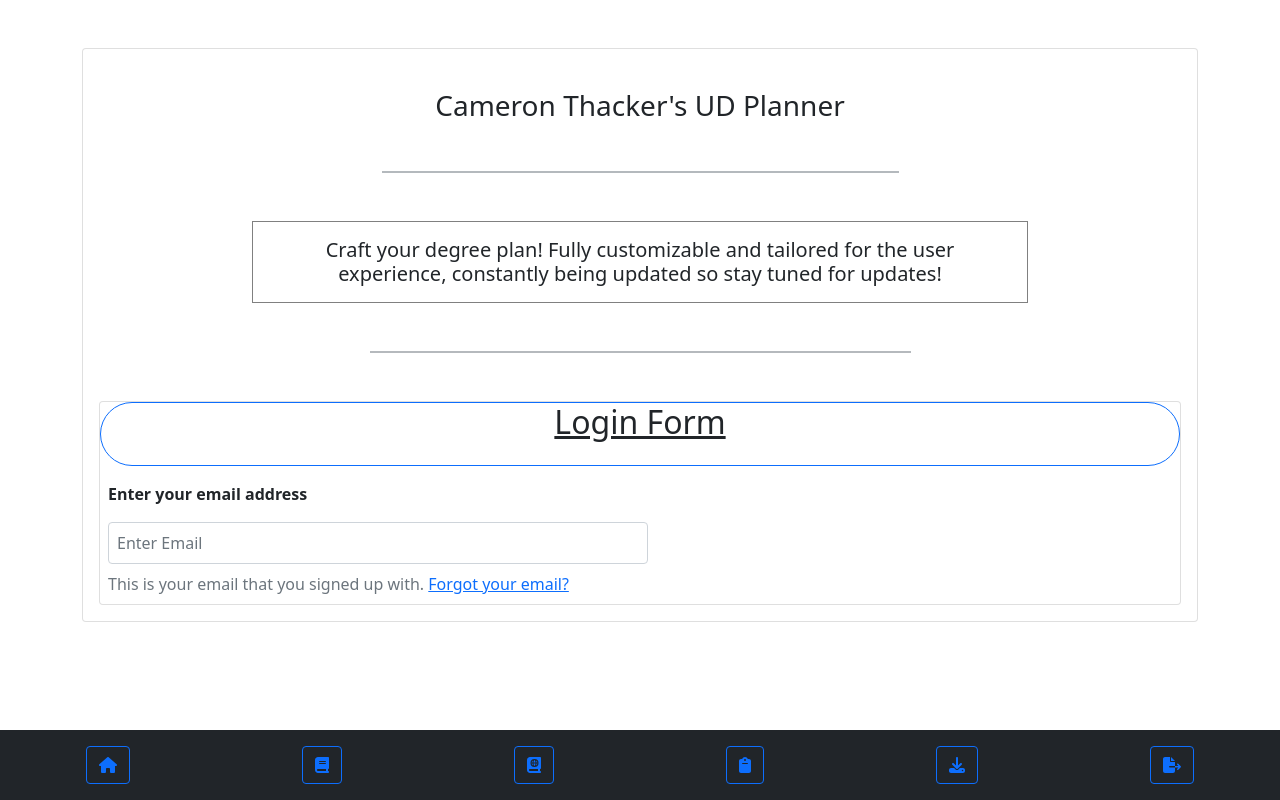
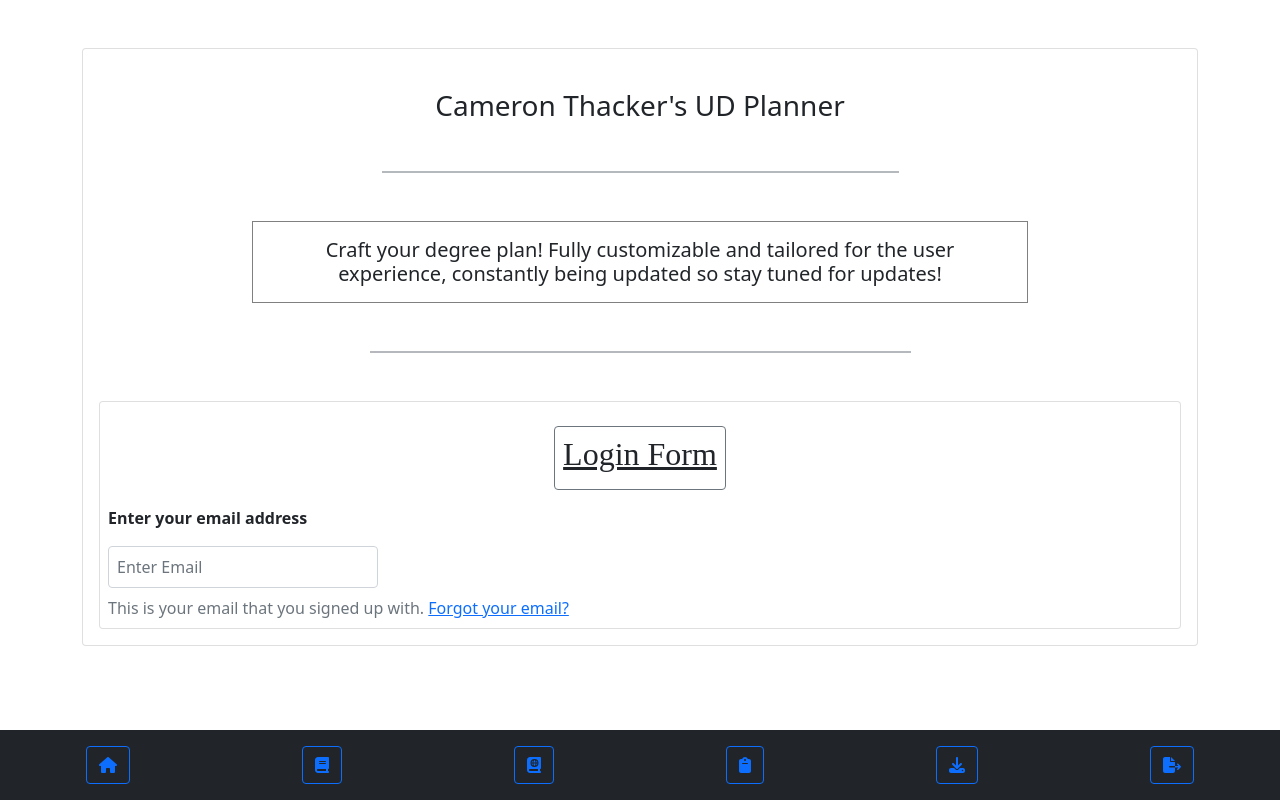
Before and after one commit to cthacker-udel/CourseScheduler, a React (Create React App) app in the folder client/: page / in a window 1280 px wide. Built offline with nearby package versions, Linux system fonts and the light colour scheme.

Commit message:
[main] Added styling to login page

```diff
--- a/client/src/modules/LoginPage/LoginPage.module.css
+++ b/client/src/modules/LoginPage/LoginPage.module.css
@@ -1,3 +1,13 @@
+@keyframes basic_opacity_animation {
+    from {
+        opacity: 0;
+    }
+
+    to {
+        opacity: 1;
+    }
+}
+
 @keyframes login_header_animation {
     from {
         opacity: 0;
@@ -21,6 +31,29 @@
     }
 }
 
+@keyframes login_email_form_animation {
+    from {
+        opacity: 0;
+        width: 1%;
+        height: 0%;
+        font-size: 0em;
+    }
+
+    to {
+        opacity: 1;
+        width: 50%;
+        height: 50%;
+        font-size: 1em;
+    }
+}
+
+.login_email_form {
+    animation-name: login_email_form_animation;
+    animation-duration: 2.5s;
+    animation-timing-function: ease-in-out;
+    animation-fill-mode: forwards;
+}
+
 .login_header {
     animation-name: login_header_animation;
     animation-duration: 1.5s;
@@ -31,5 +64,14 @@
     animation-name: login_description_animation;
     animation-duration: 5s;
     animation-fill-mode: forwards;
-    animation-timing-function: login_description_animation;
+    animation-timing-function: ease-in-out;
 }
+
+.login_form_header {
+    width: fit-content;
+    font-family: "Apple Chancery";
+    animation-name: basic_opacity_animation;
+    animation-duration: 3s;
+    animation-fill-mode: forwards;
+    animation-timing-function: ease-in-out;
+}
--- a/client/src/modules/LoginPage/LoginPage.tsx
+++ b/client/src/modules/LoginPage/LoginPage.tsx
@@ -43,12 +43,14 @@ export const LoginPage = (): JSX.Element => {
                         </Card.Title>
                         <div className="border border-secondary opacity-50 shadow-lg w-50 mx-auto mt-5 mb-5" />
                         <Card>
-                            <Card.Title className="rounded-pill border border-primary d-inline-block">
-                                <h2 className="text-decoration-underline mb-4">
+                            <Card.Title
+                                className={`rounded border border-1 border-secondary mx-auto mt-4 ${styles.login_form_header}`}
+                            >
+                                <h2 className="text-decoration-underline p-2 mr-3 ml-3">
                                     <FormattedMessage id="login_form_title" />
                                 </h2>
                             </Card.Title>
-                            <Form>
+                            <Form className={`${styles.login_email_form}`}>
                                 <Form.Group controlId="password-form">
                                     <Form.Label className="text-start fw-bolder text-wrap w-100 m-2">
                                         {loginFormDetails.password_form1_label}
```
